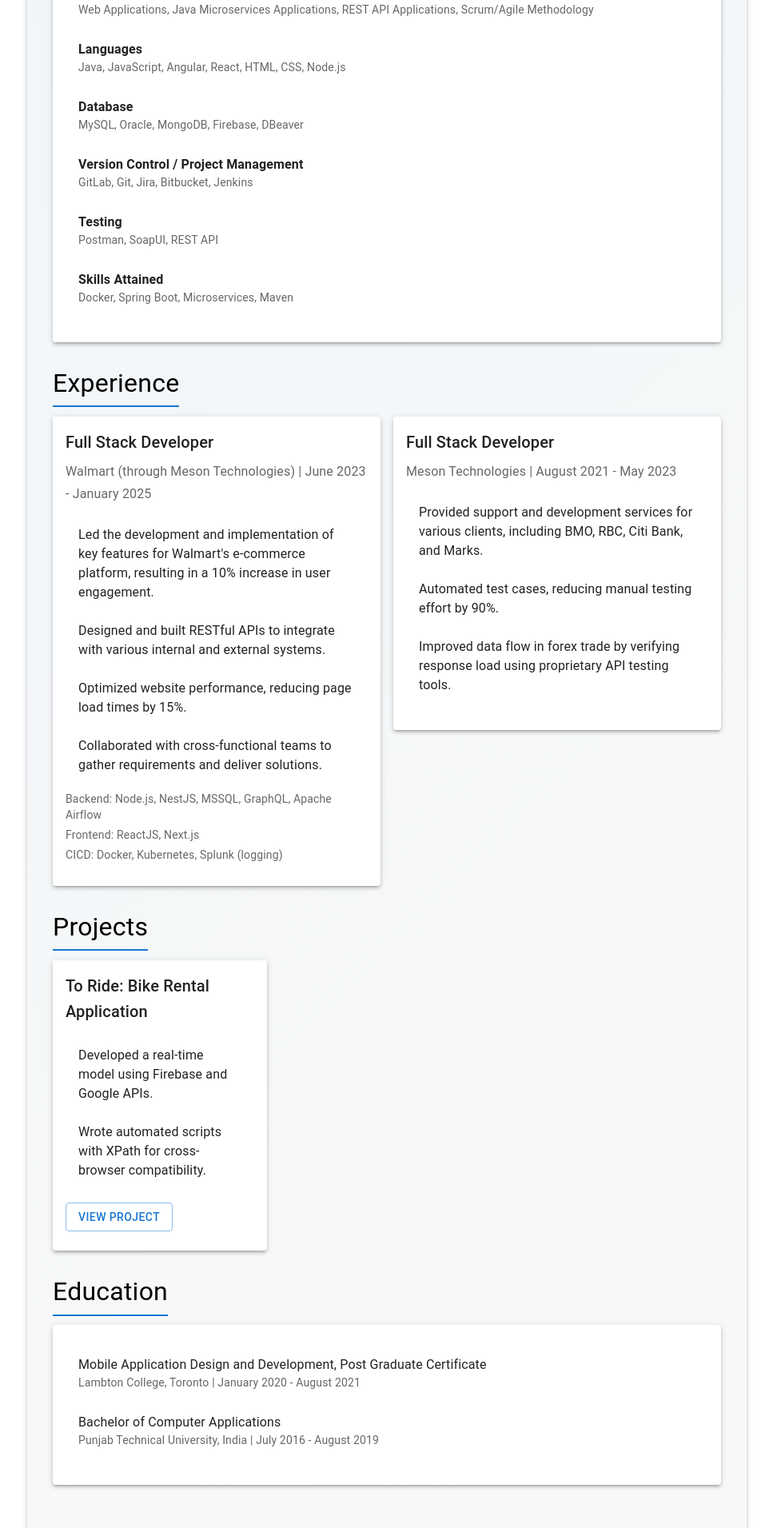
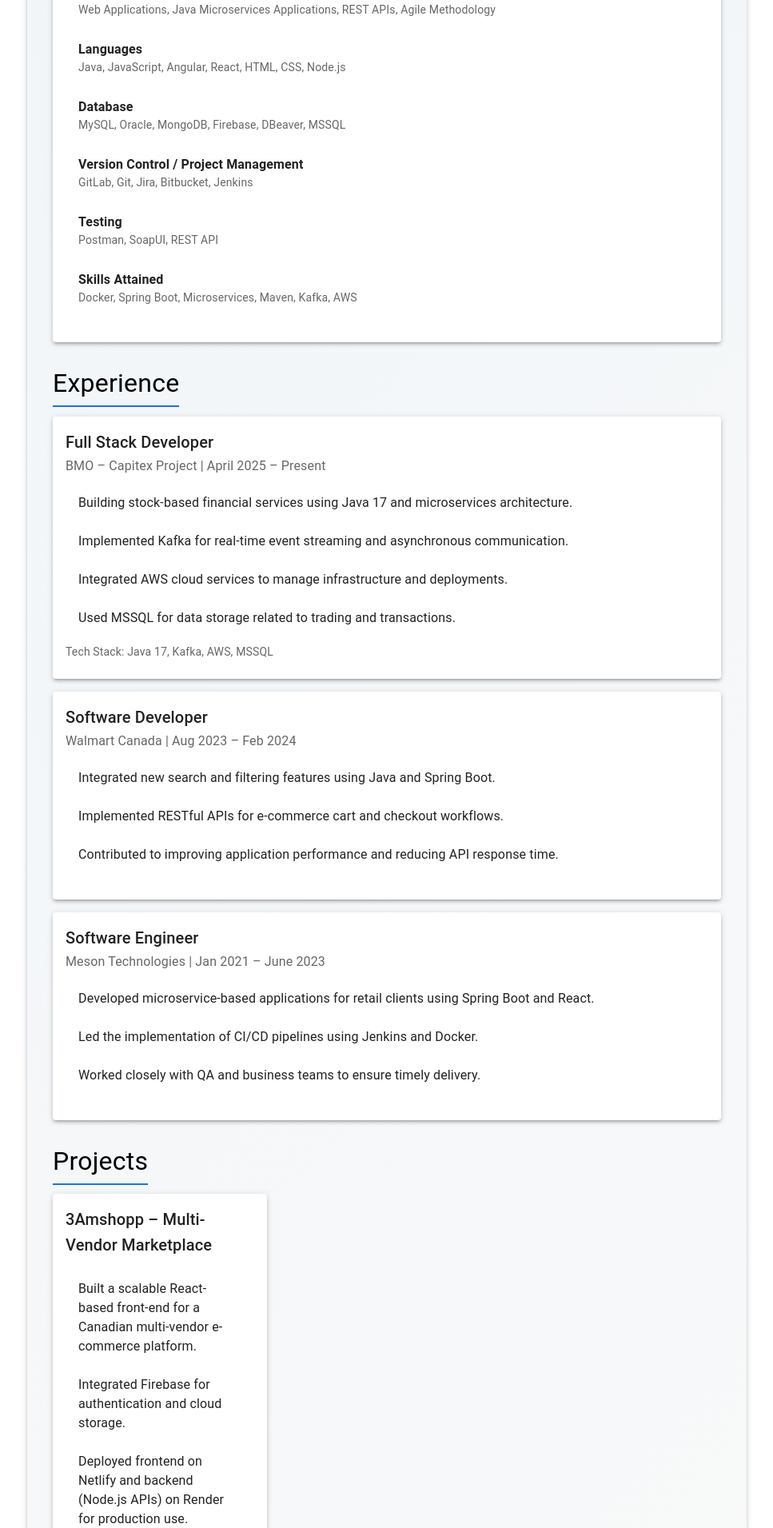
Before and after one commit to ajitpal254/Ajit-Portfolio, a React (Create React App) app: page / in a window 1280 px wide. Shown: the part 769-2680 px from the top of the page at 80% size, without its empty margins (156-1123 px from the left). Built offline with nearby package versions, Linux system fonts and the light colour scheme.

Commit message:
improved the protfolio

```diff
--- a/package.json
+++ b/package.json
@@ -7,6 +7,7 @@
     "@emotion/styled": "^11.14.0",
     "@mui/icons-material": "^6.4.3",
     "@mui/material": "^6.4.3",
+    "ajit-pal-portfolio": "file:",
     "cra-template": "1.2.0",
     "lucide-react": "^0.475.0",
     "react": "^19.0.0",
--- a/src/App.js
+++ b/src/App.js
@@ -1,19 +1,23 @@
 import React from "react";
-import Container from "@mui/material/Container";
-import Box from "@mui/material/Box";
-import Grid from "@mui/material/Grid";
-import Card from "@mui/material/Card";
-import CardContent from "@mui/material/CardContent";
-import Button from "@mui/material/Button";
+import {
+  Container,
+  Box,
+  Grid,
+  Card,
+  CardContent,
+  Button,
+  Typography,
+  List,
+  ListItem,
+  ListItemText,
+} from "@mui/material";
 import GitHubIcon from "@mui/icons-material/GitHub";
 import LinkedInIcon from "@mui/icons-material/LinkedIn";
-import Typography from "@mui/material/Typography";
-import List from "@mui/material/List";
-import ListItem from "@mui/material/ListItem";
-import ListItemText from "@mui/material/ListItemText";
-import resume from './assets/Ajit_Pal_Formatted_CV.pdf';
+import resume from "./assets/Ajit_Pal_Formatted_CV.pdf";
 
-// Import Link for downloading the resume
+// ...all your imports stay the same
+
+// Your imports remain unchanged...
 
 const Portfolio = () => {
   return (
@@ -27,13 +31,14 @@ const Portfolio = () => {
         boxShadow: 3,
       }}
     >
-      <Box sx={{ display: "flex", justifyContent: "center", mb: { xs: 3, md: 4 } }}>
+      {/* Profile Image */}
+      <Box sx={{ display: "flex", justifyContent: "center", mb: 4 }}>
         <img
           src={require("./assets/c9e06d35-838b-425e-863d-542b2aa0d3e8.jpg")}
           alt="Profile"
           style={{
-            width: "150px",
-            height: "150px",
+            width: 150,
+            height: 150,
             borderRadius: "50%",
             objectFit: "cover",
             boxShadow: "0px 4px 6px rgba(0,0,0,0.1)",
@@ -41,25 +46,28 @@ const Portfolio = () => {
         />
       </Box>
 
-      <Box sx={{ textAlign: "center", mb: { xs: 4, md: 6 } }}>
+      {/* Header */}
+      <Box sx={{ textAlign: "center", mb: 6 }}>
         <Typography
           variant="h3"
           component="h1"
           gutterBottom
-          sx={{ fontWeight: "bold", letterSpacing: 2, color: "#333", fontSize: { xs: "2rem", md: "3rem" } }}
+          sx={{ fontWeight: "bold", letterSpacing: 2 }}
         >
           AJIT PAL
         </Typography>
-        <Typography
-          variant="h5"
-          component="p"
-          gutterBottom
-          color="text.secondary"
-          sx={{ mb: 2, fontSize: { xs: "1.25rem", md: "1.5rem" } }}
-        >
+        <Typography variant="h5" color="text.secondary" sx={{ mb: 2 }}>
           Full Stack Developer
         </Typography>
-        <Box sx={{ display: "flex", justifyContent: "center", flexWrap: "wrap", gap: 2, mt: 2 }}>
+        <Box
+          sx={{
+            display: "flex",
+            justifyContent: "center",
+            gap: 2,
+            flexWrap: "wrap",
+            mt: 2,
+          }}
+        >
           <Button
             variant="outlined"
             color="primary"
@@ -67,7 +75,6 @@ const Portfolio = () => {
             target="_blank"
             rel="noopener noreferrer"
             startIcon={<LinkedInIcon />}
-            sx={{ minWidth: 140 }}
           >
             LinkedIn
           </Button>
@@ -78,185 +85,158 @@ const Portfolio = () => {
             target="_blank"
             rel="noopener noreferrer"
             startIcon={<GitHubIcon />}
-            sx={{ minWidth: 140 }}
           >
             GitHub
           </Button>
         </Box>
       </Box>
 
-      <Grid container spacing={{ xs: 2, md: 4 }}>
+      <Grid container spacing={4}>
+        {/* Summary */}
         <Grid item xs={12}>
-          <Typography
-            variant="h4"
-            component="h2"
-            gutterBottom
-            sx={{
-              borderBottom: "2px solid #1976d2",
-              display: "inline-block",
-              pb: 1,
-              fontSize: { xs: "1.5rem", md: "2rem" },
-            }}
-          >
+          <Typography variant="h4" gutterBottom sx={sectionTitleStyle}>
             Summary
           </Typography>
-          <Card elevation={3} sx={{ transition: "0.3s", "&:hover": { transform: "scale(1.02)" } }}>
+          <Card elevation={3} sx={cardHover}>
             <CardContent>
-              <Typography variant="body1" color="text.secondary" sx={{ fontSize: { xs: "0.9rem", md: "1rem" } }}>
-                Highly motivated Full-Stack Developer with 3+ years of experience designing, developing, and implementing innovative software solutions.
-                Proven ability to collaborate effectively in agile environments to deliver high-quality projects on time and within budget.
-                Expertise in e-commerce platforms, retail applications, and financial systems.
+              <Typography variant="body1" color="text.secondary">
+                Highly motivated Full-Stack Developer with 3+ years of
+                experience designing, developing, and implementing innovative
+                software solutions. Proven ability to collaborate effectively in
+                agile environments to deliver high-quality projects on time and
+                within budget. Expertise in e-commerce platforms, retail
+                applications, and financial systems.
               </Typography>
             </CardContent>
           </Card>
         </Grid>
 
+        {/* Technical Skills */}
         <Grid item xs={12}>
-          <Typography
-            variant="h4"
-            component="h2"
-            gutterBottom
-            sx={{
-              borderBottom: "2px solid #1976d2",
-              display: "inline-block",
-              pb: 1,
-              fontSize: { xs: "1.5rem", md: "2rem" },
-            }}
-          >
+          <Typography variant="h4" gutterBottom sx={sectionTitleStyle}>
             Technical Skills
           </Typography>
-          <Card elevation={3} sx={{ transition: "0.3s", "&:hover": { transform: "scale(1.02)" } }}>
+          <Card elevation={3} sx={cardHover}>
             <CardContent>
               <List>
-                <ListItem>
-                  <ListItemText
-                    primary="Expertise Area"
-                    secondary="Web Applications, Java Microservices Applications, REST API Applications, Scrum/Agile Methodology"
-                    primaryTypographyProps={{ fontWeight: "bold" }}
-                  />
-                </ListItem>
-                <ListItem>
-                  <ListItemText
-                    primary="Languages"
-                    secondary="Java, JavaScript, Angular, React, HTML, CSS, Node.js"
-                    primaryTypographyProps={{ fontWeight: "bold" }}
-                  />
-                </ListItem>
-                <ListItem>
-                  <ListItemText
-                    primary="Database"
-                    secondary="MySQL, Oracle, MongoDB, Firebase, DBeaver"
-                    primaryTypographyProps={{ fontWeight: "bold" }}
-                  />
-                </ListItem>
-                <ListItem>
-                  <ListItemText
-                    primary="Version Control / Project Management"
-                    secondary="GitLab, Git, Jira, Bitbucket, Jenkins"
-                    primaryTypographyProps={{ fontWeight: "bold" }}
-                  />
-                </ListItem>
-                <ListItem>
-                  <ListItemText
-                    primary="Testing"
-                    secondary="Postman, SoapUI, REST API"
-                    primaryTypographyProps={{ fontWeight: "bold" }}
-                  />
-                </ListItem>
-                <ListItem>
-                  <ListItemText
-                    primary="Skills Attained"
-                    secondary="Docker, Spring Boot, Microservices, Maven"
-                    primaryTypographyProps={{ fontWeight: "bold" }}
-                  />
-                </ListItem>
+                {[
+                  {
+                    primary: "Expertise Area",
+                    secondary:
+                      "Web Applications, Java Microservices Applications, REST APIs, Agile Methodology",
+                  },
+                  {
+                    primary: "Languages",
+                    secondary:
+                      "Java, JavaScript, Angular, React, HTML, CSS, Node.js",
+                  },
+                  {
+                    primary: "Database",
+                    secondary:
+                      "MySQL, Oracle, MongoDB, Firebase, DBeaver, MSSQL",
+                  },
+                  {
+                    primary: "Version Control / Project Management",
+                    secondary: "GitLab, Git, Jira, Bitbucket, Jenkins",
+                  },
+                  {
+                    primary: "Testing",
+                    secondary: "Postman, SoapUI, REST API",
+                  },
+                  {
+                    primary: "Skills Attained",
+                    secondary:
+                      "Docker, Spring Boot, Microservices, Maven, Kafka, AWS",
+                  },
+                ].map(({ primary, secondary }, idx) => (
+                  <ListItem key={idx}>
+                    <ListItemText
+                      primary={primary}
+                      secondary={secondary}
+                      primaryTypographyProps={{ fontWeight: "bold" }}
+                    />
+                  </ListItem>
+                ))}
               </List>
             </CardContent>
           </Card>
         </Grid>
 
+        {/* Experience */}
         <Grid item xs={12}>
-          <Typography
-            variant="h4"
-            component="h2"
-            gutterBottom
-            sx={{
-              borderBottom: "2px solid #1976d2",
-              display: "inline-block",
-              pb: 1,
-              fontSize: { xs: "1.5rem", md: "2rem" },
-            }}
-          >
+          <Typography variant="h4" gutterBottom sx={sectionTitleStyle}>
             Experience
           </Typography>
-          <Grid container spacing={{ xs: 2, md: 2 }}>
-            <Grid item xs={12} md={6}>
-              <Card elevation={3} sx={{ transition: "0.3s", "&:hover": { transform: "scale(1.02)" } }}>
+          <Grid container spacing={2}>
+            {/* BMO */}
+            <Grid item xs={12}>
+              <Card elevation={3} sx={cardHover}>
                 <CardContent>
-                  <Typography variant="h6" component="h3" gutterBottom>
-                    Full Stack Developer
-                  </Typography>
-                  <Typography variant="subtitle1" color="text.secondary" gutterBottom>
-                    Walmart (through Meson Technologies) | June 2023 - January 2025
+                  <Typography variant="h6">Full Stack Developer</Typography>
+                  <Typography variant="subtitle1" color="text.secondary">
+                    BMO – Capitex Project | April 2025 – Present
                   </Typography>
                   <List>
                     <ListItem>
-                      <ListItemText
-                        primary="Led the development and implementation of key features for Walmart's e-commerce platform, resulting in a 10% increase in user engagement."
-                      />
+                      <ListItemText primary="Building stock-based financial services using Java 17 and microservices architecture." />
                     </ListItem>
                     <ListItem>
-                      <ListItemText
-                        primary="Designed and built RESTful APIs to integrate with various internal and external systems."
-                      />
+                      <ListItemText primary="Implemented Kafka for real-time event streaming and asynchronous communication." />
                     </ListItem>
                     <ListItem>
-                      <ListItemText
-                        primary="Optimized website performance, reducing page load times by 15%."
-                      />
+                      <ListItemText primary="Integrated AWS cloud services to manage infrastructure and deployments." />
                     </ListItem>
                     <ListItem>
-                      <ListItemText
-                        primary="Collaborated with cross-functional teams to gather requirements and deliver solutions."
-                      />
+                      <ListItemText primary="Used MSSQL for data storage related to trading and transactions." />
                     </ListItem>
                   </List>
-                  <Typography variant="body2" color="text.secondary" gutterBottom>
-                    Backend: Node.js, NestJS, MSSQL, GraphQL, Apache Airflow
-                  </Typography>
-                  <Typography variant="body2" color="text.secondary" gutterBottom>
-                    Frontend: ReactJS, Next.js
-                  </Typography>
-                  <Typography variant="body2" color="text.secondary" gutterBottom>
-                    CICD: Docker, Kubernetes, Splunk (logging)
+                  <Typography variant="body2" color="text.secondary">
+                    Tech Stack: Java 17, Kafka, AWS, MSSQL
                   </Typography>
                 </CardContent>
               </Card>
             </Grid>
-            <Grid item xs={12} md={6}>
-              <Card elevation={3} sx={{ transition: "0.3s", "&:hover": { transform: "scale(1.02)" } }}>
+
+            {/* Walmart Canada */}
+            <Grid item xs={12}>
+              <Card elevation={3} sx={cardHover}>
                 <CardContent>
-                  <Typography variant="h6" component="h3" gutterBottom>
-                    Full Stack Developer
-                  </Typography>
-                  <Typography variant="subtitle1" color="text.secondary" gutterBottom>
-                    Meson Technologies | August 2021 - May 2023
+                  <Typography variant="h6">Software Developer</Typography>
+                  <Typography variant="subtitle1" color="text.secondary">
+                    Walmart Canada | Aug 2023 – Feb 2024
                   </Typography>
                   <List>
                     <ListItem>
-                      <ListItemText
-                        primary="Provided support and development services for various clients, including BMO, RBC, Citi Bank, and Marks."
-                      />
+                      <ListItemText primary="Integrated new search and filtering features using Java and Spring Boot." />
                     </ListItem>
                     <ListItem>
-                      <ListItemText
-                        primary="Automated test cases, reducing manual testing effort by 90%."
-                      />
+                      <ListItemText primary="Implemented RESTful APIs for e-commerce cart and checkout workflows." />
                     </ListItem>
                     <ListItem>
-                      <ListItemText
-                        primary="Improved data flow in forex trade by verifying response load using proprietary API testing tools."
-                      />
+                      <ListItemText primary="Contributed to improving application performance and reducing API response time." />
+                    </ListItem>
+                  </List>
+                </CardContent>
+              </Card>
+            </Grid>
+
+            {/* Meson Technologies */}
+            <Grid item xs={12}>
+              <Card elevation={3} sx={cardHover}>
+                <CardContent>
+                  <Typography variant="h6">Software Engineer</Typography>
+                  <Typography variant="subtitle1" color="text.secondary">
+                    Meson Technologies | Jan 2021 – June 2023
+                  </Typography>
+                  <List>
+                    <ListItem>
+                      <ListItemText primary="Developed microservice-based applications for retail clients using Spring Boot and React." />
+                    </ListItem>
+                    <ListItem>
+                      <ListItemText primary="Led the implementation of CI/CD pipelines using Jenkins and Docker." />
+                    </ListItem>
+                    <ListItem>
+                      <ListItemText primary="Worked closely with QA and business teams to ensure timely delivery." />
                     </ListItem>
                   </List>
                 </CardContent>
@@ -265,43 +245,33 @@ const Portfolio = () => {
           </Grid>
         </Grid>
 
+        {/* Projects */}
         <Grid item xs={12}>
-          <Typography
-            variant="h4"
-            component="h2"
-            gutterBottom
-            sx={{
-              borderBottom: "2px solid #1976d2",
-              display: "inline-block",
-              pb: 1,
-              fontSize: { xs: "1.5rem", md: "2rem" },
-            }}
-          >
+          <Typography variant="h4" gutterBottom sx={sectionTitleStyle}>
             Projects
           </Typography>
-          <Grid container spacing={{ xs: 2, md: 2 }}>
+          <Grid container spacing={2}>
             <Grid item xs={12} md={4}>
-              <Card elevation={3} sx={{ transition: "0.3s", "&:hover": { transform: "scale(1.02)" } }}>
+              <Card elevation={3} sx={cardHover}>
                 <CardContent>
-                  <Typography variant="h6" component="h3" gutterBottom>
-                    To Ride: Bike Rental Application
+                  <Typography variant="h6" gutterBottom>
+                    3Amshopp – Multi-Vendor Marketplace
                   </Typography>
                   <List>
                     <ListItem>
-                      <ListItemText
-                        primary="Developed a real-time model using Firebase and Google APIs."
-                      />
+                      <ListItemText primary="Built a scalable React-based front-end for a Canadian multi-vendor e-commerce platform." />
                     </ListItem>
                     <ListItem>
-                      <ListItemText
-                        primary="Wrote automated scripts with XPath for cross-browser compatibility."
-                      />
+                      <ListItemText primary="Integrated Firebase for authentication and cloud storage." />
+                    </ListItem>
+                    <ListItem>
+                      <ListItemText primary="Deployed frontend on Netlify and backend (Node.js APIs) on Render for production use." />
                     </ListItem>
                   </List>
                   <Button
                     variant="outlined"
                     color="primary"
-                    href="https://github.com/ajitpal254/3AmShoppeeReact"
+                    href="https://3amshoppme.netlify.app"
                     target="_blank"
                     rel="noopener noreferrer"
                     sx={{ mt: 1 }}
@@ -314,33 +284,24 @@ const Portfolio = () => {
           </Grid>
         </Grid>
 
+        {/* Education */}
         <Grid item xs={12}>
-          <Typography
-            variant="h4"
-            component="h2"
-            gutterBottom
-            sx={{
-              borderBottom: "2px solid #1976d2",
-              display: "inline-block",
-              pb: 1,
-              fontSize: { xs: "1.5rem", md: "2rem" },
-            }}
-          >
+          <Typography variant="h4" gutterBottom sx={sectionTitleStyle}>
             Education
           </Typography>
-          <Card elevation={3} sx={{ transition: "0.3s", "&:hover": { transform: "scale(1.02)" } }}>
+          <Card elevation={3} sx={cardHover}>
             <CardContent>
               <List>
                 <ListItem>
                   <ListItemText
                     primary="Mobile Application Design and Development, Post Graduate Certificate"
-                    secondary="Lambton College, Toronto | January 2020 - August 2021"
+                    secondary="Lambton College, Toronto | Jan 2020 - Aug 2021"
                   />
                 </ListItem>
                 <ListItem>
                   <ListItemText
                     primary="Bachelor of Computer Applications"
-                    secondary="Punjab Technical University, India | July 2016 - August 2019"
+                    secondary="Punjab Technical University | July 2016 - Aug 2019"
                   />
                 </ListItem>
               </List>
@@ -348,7 +309,8 @@ const Portfolio = () => {
           </Card>
         </Grid>
 
-        <Grid item xs={12} sx={{ textAlign: "center", mt: { xs: 3, md: 4 } }}>
+        {/* Resume Download */}
+        <Grid item xs={12} sx={{ textAlign: "center", mt: 4 }}>
           <a href={resume} download style={{ textDecoration: "none" }}>
             <Button variant="contained" color="primary" sx={{ py: 1.5, px: 3 }}>
               Download Resume
@@ -360,4 +322,19 @@ const Portfolio = () => {
   );
 };
 
+// Styles
+const sectionTitleStyle = {
+  borderBottom: "2px solid #1976d2",
+  display: "inline-block",
+  pb: 1,
+  fontSize: { xs: "1.5rem", md: "2rem" },
+};
+
+const cardHover = {
+  transition: "0.3s",
+  "&:hover": {
+    transform: "scale(1.02)",
+  },
+};
+
 export default Portfolio;
```
Also changed, not shown: 1 other file (tests, documents, lock files or other folders).
